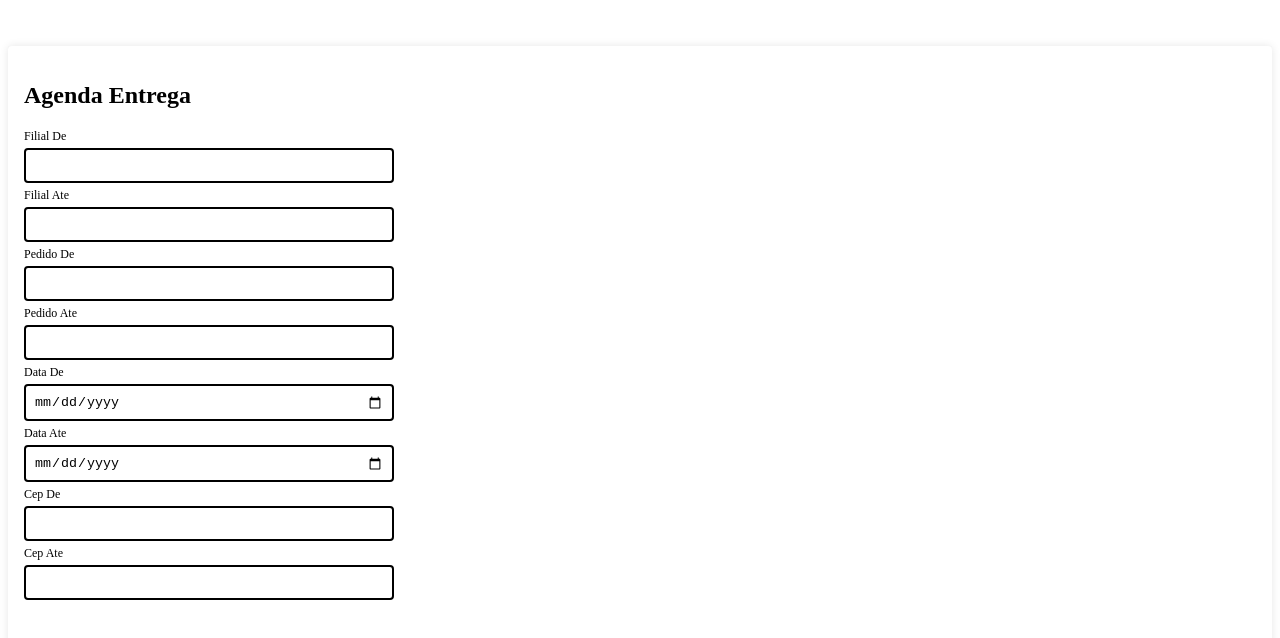
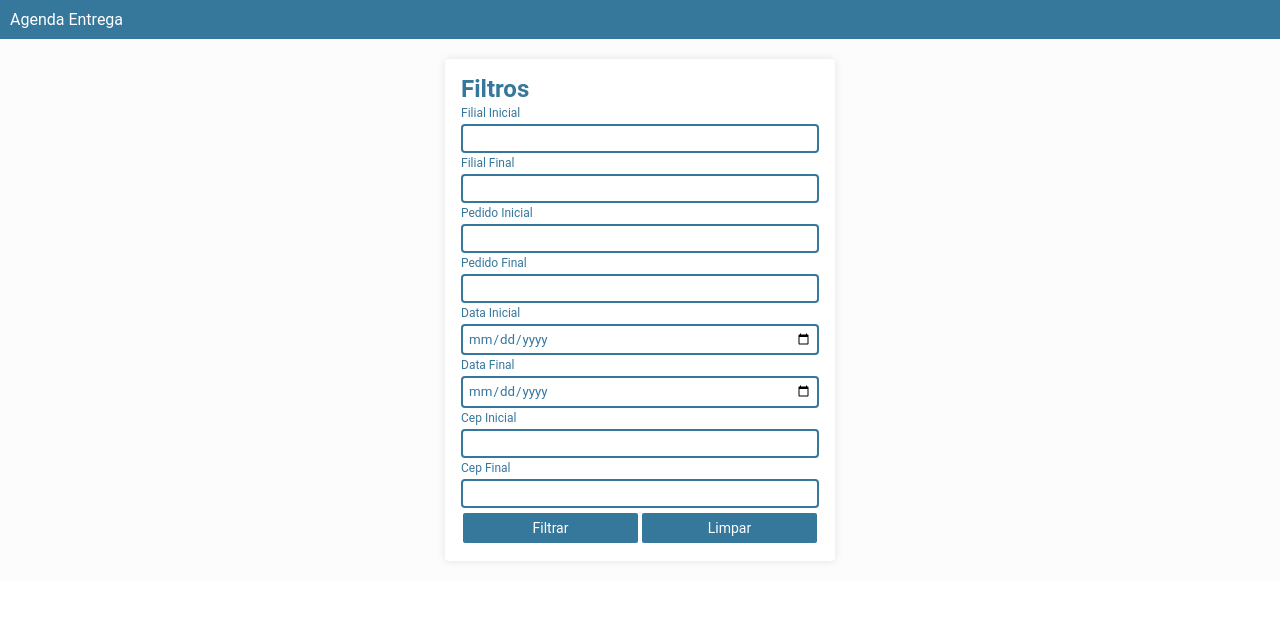
Before and after one commit to santospage/delivery-date, an Angular app in the folder frontend/delivery_date/: page /filters in a window 1280 px wide. Shown: the top 638 px of the page. Built offline with nearby package versions, Linux system fonts and the light colour scheme.

Commit message:
Adjust style form filters

```diff
--- a/frontend/delivery_date/src/app/filters/filters.component.html
+++ b/frontend/delivery_date/src/app/filters/filters.component.html
@@ -1,41 +1,42 @@
 <section class="container">
   <form class="formulario" >
-    <h2 class="formulario__titulo">Agenda Entrega</h2>
+    <h2 class="formulario__titulo">Filtros</h2>
 
     <div class="form-field">
-      <label class="form-field__label" for="filialde">Filial De</label>
+      <label class="form-field__label" for="filialde">Filial Inicial</label>
       <input class="form-field__input" id="filialde" type="text">
     </div>
     <div class="form-field">
-      <label class="form-field__label" for="filialate">Filial Ate</label>
+      <label class="form-field__label" for="filialate">Filial Final</label>
       <input class="form-field__input" id="filialate" type="text">
     </div>
     <div class="form-field">
-      <label class="form-field__label" for="pedidode">Pedido De</label>
+      <label class="form-field__label" for="pedidode">Pedido Inicial</label>
       <input class="form-field__input" id="pedidode" type="text">
     </div>
     <div class="form-field">
-      <label class="form-field__label" for="pedidoate">Pedido Ate</label>
+      <label class="form-field__label" for="pedidoate">Pedido Final</label>
       <input class="form-field__input" id="pedidoate" type="text">
     </div>
     <div class="form-field">
-      <label class="form-field__label" for="datade">Data De</label>
+      <label class="form-field__label" for="datade">Data Inicial</label>
       <input class="form-field__input" id="datade" type="date">
     </div>
     <div class="form-field">
-      <label class="form-field__label" for="dataate">Data Ate</label>
+      <label class="form-field__label" for="dataate">Data Final</label>
       <input class="form-field__input" id="dataate" type="date">
     </div>
     <div class="form-field">
-      <label class="form-field__label" for="cepde">Cep De</label>
+      <label class="form-field__label" for="cepde">Cep Inicial</label>
       <input class="form-field__input" id="cepde" type="text">
     </div>
     <div class="form-field">
-      <label class="form-field__label" for="cepate">Cep Ate</label>
+      <label class="form-field__label" for="cepate">Cep Final</label>
       <input class="form-field__input" id="cepate" type="text">
     </div>
     <div class="botao-wrapper">
       <button class="botao" type="submit">Filtrar</button>
+      <button class="botao" type="submit">Limpar</button>
     </div>
   </form>
 </section>
--- a/frontend/delivery_date/src/app/filters/filters.component.scss
+++ b/frontend/delivery_date/src/app/filters/filters.component.scss
@@ -10,9 +10,9 @@
 }
 
 .form-field {
-  width: 30%;
-  margin-top: 5px;
-  margin-bottom: 5px;
+  width: 100%;
+  margin-top: 3px;
+  margin-bottom: 3px;
   display: flex;
   flex-direction: column;
   color: var(--primary);
@@ -24,7 +24,7 @@
   }
 
   &__input {
-    padding: 8px;
+    padding: 5px;
     border-radius: 4px;
     color: inherit;
     border: 2px solid;
@@ -41,9 +41,9 @@
   color: white;
   display: block;
   flex: 1;
-  border: none;
+  border:2px solid #ffffff;
   border-radius: 4px;
-  font-size: 16px;
+  font-size: 14px;
   padding: 0.5em;
   cursor: pointer;
   transition: opacity 0.2s;
--- a/frontend/delivery_date/src/styles.scss
+++ b/frontend/delivery_date/src/styles.scss
@@ -1 +1,27 @@
-/* You can add global styles to this file, and also import other style files */
+:root {
+  --primary: #36779c;
+  --secondary: #132A13;
+  --padding: 15px;
+  --cinza : #405040;
+  --cinza-claro: #dedede;
+}
+
+* {
+  box-sizing: border-box;
+  margin: 0;
+  padding: 0;
+}
+
+a {
+  color: inherit;
+}
+
+* {
+  font-family: "Roboto", sans-serif;
+}
+
+.container {
+  max-width: 400px;
+  padding: 5px;
+  margin: 0 auto;
+}
```
